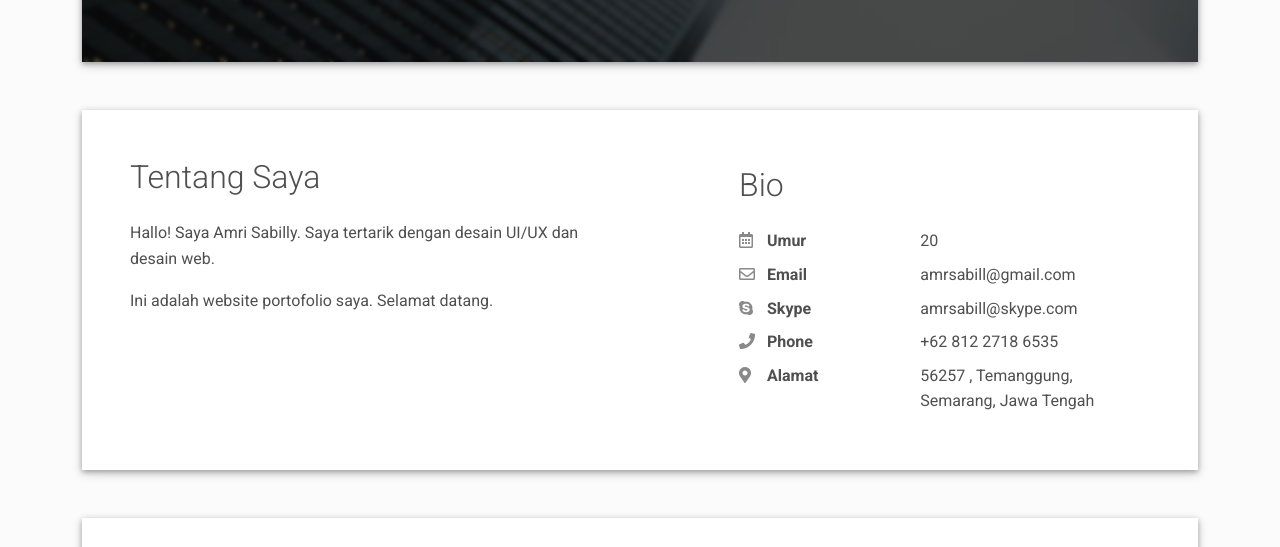
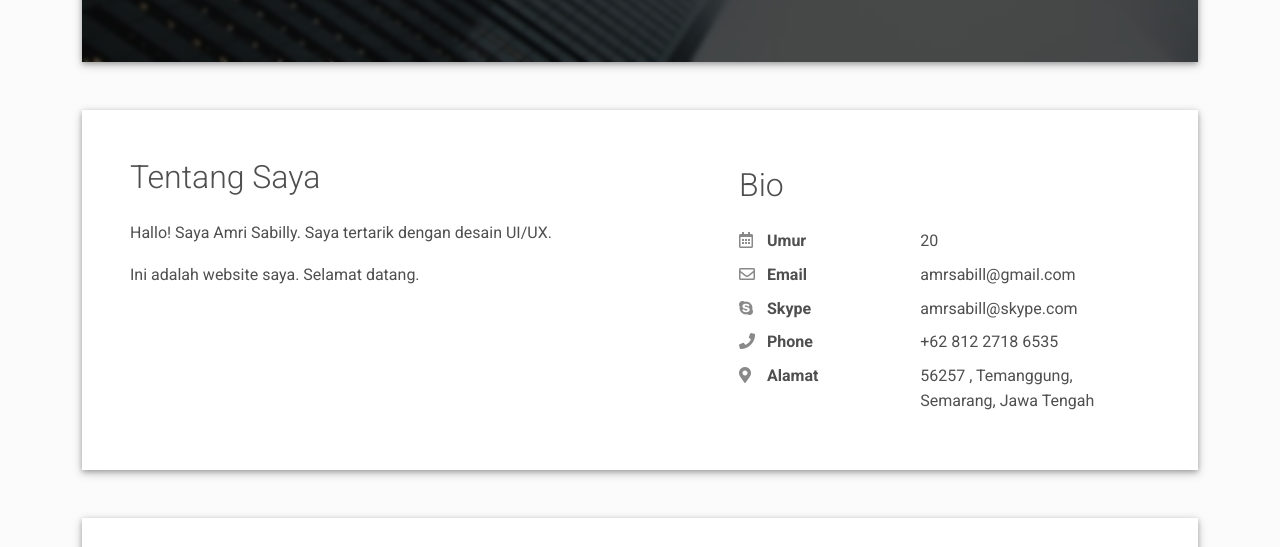
Before and after one commit to amrisabilly/amrisabilly, a plain HTML site: page index.html in a window 1280 px wide. Shown: the part 550-1097 px from the top of the page. Drawn offline with Linux system fonts and the light colour scheme.

Commit message:
Update index.html

```diff
--- a/index.html
+++ b/index.html
@@ -90,8 +90,8 @@
       <div class="row">
         <div class="col-md-6">
           <h2 class="h2 fw-light mb-4">Tentang Saya</h2>
-          <p>Hallo! Saya Amri Sabilly. Saya tertarik dengan desain UI/UX dan desain web.</p>
-          <p>Ini adalah website portofolio saya. Selamat datang.</p>
+          <p>Hallo! Saya Amri Sabilly. Saya tertarik dengan desain UI/UX.</p>
+          <p>Ini adalah website saya. Selamat datang.</p>
         </div>
         <div class="col-md-5 offset-lg-1">
           <div class="row mt-2">
```
